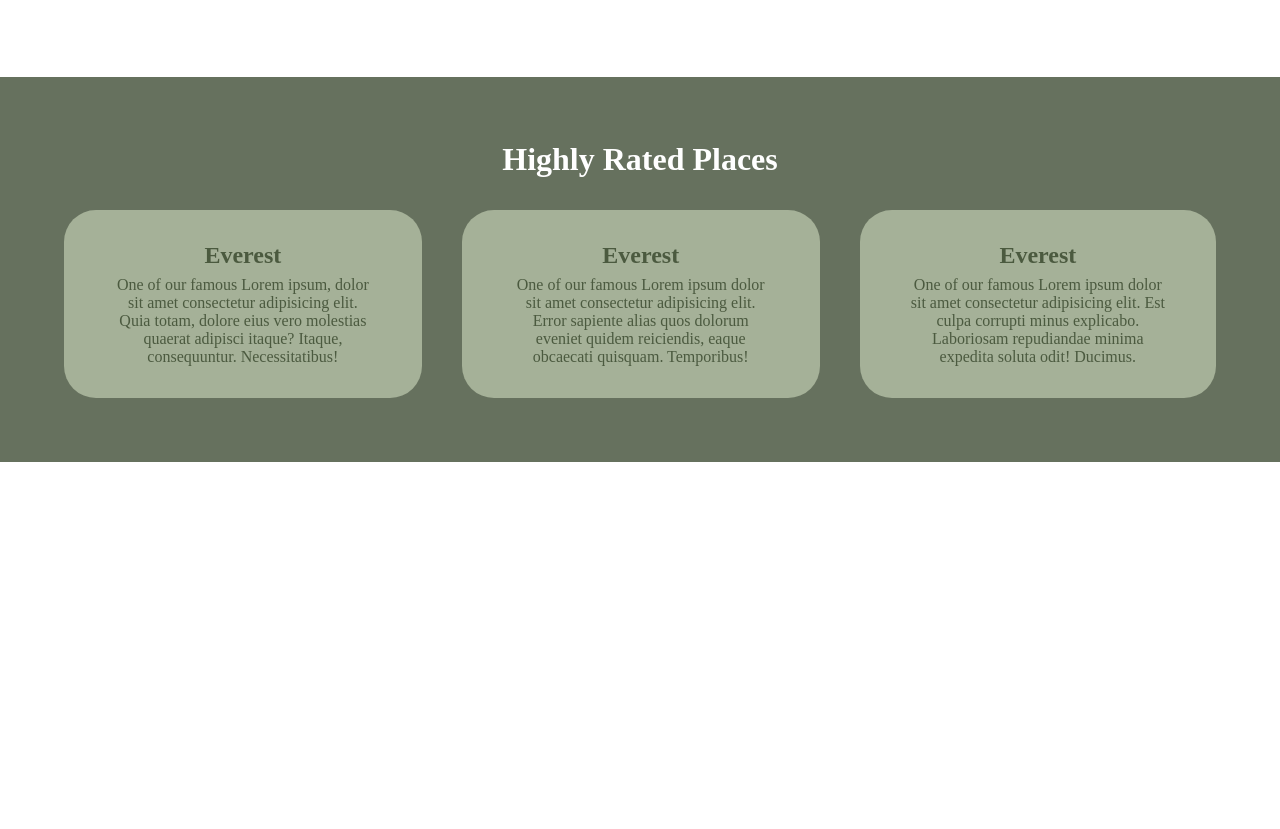
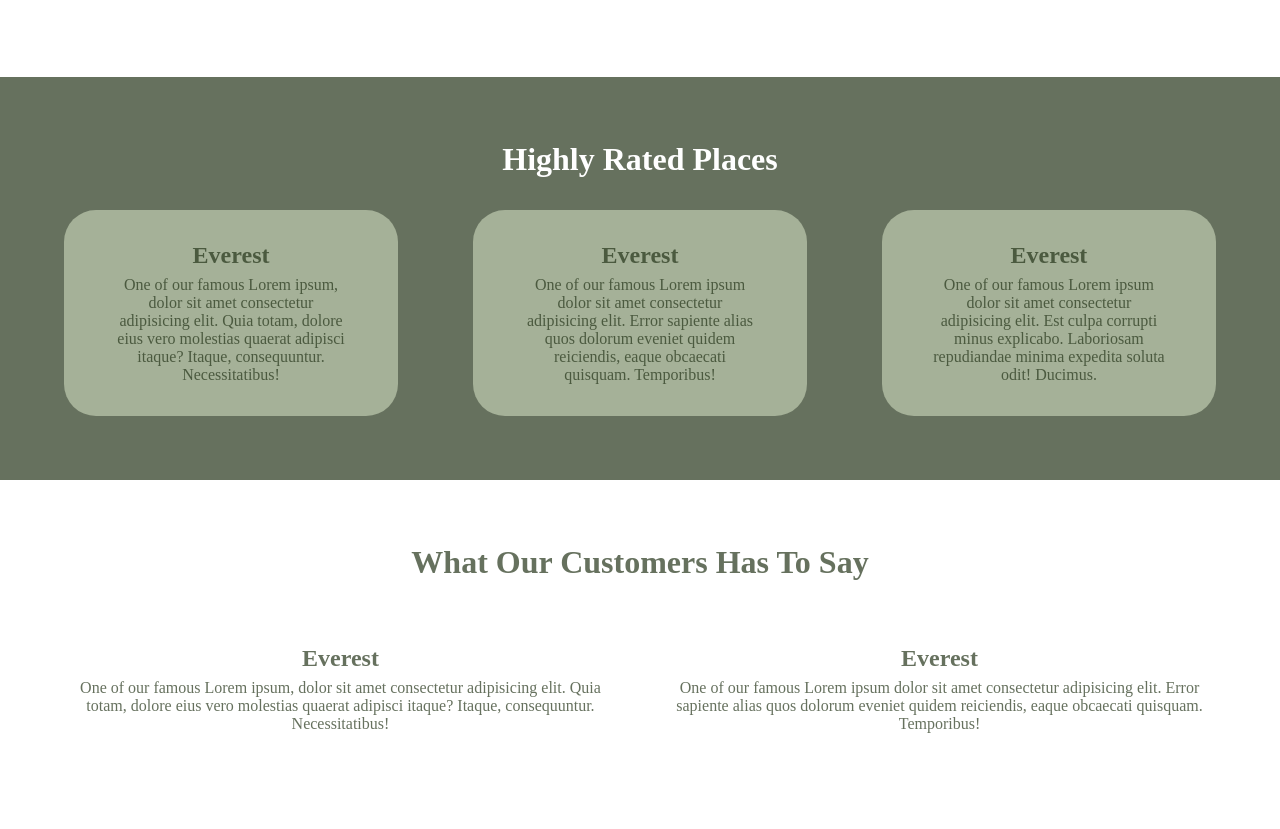
Before and after one commit to RionelxSlovesky/travelling-concept-webpage, a plain HTML site: page index.html in a window 1280 px wide. Shown: the part 749-1578 px from the top of the page. Before the commit the page ends 1211 px from the top, so only its background shows below. Drawn offline with Linux system fonts and the light colour scheme.

Commit message:
Added review section
Added review section, and also altered the way of coding to the way KP taught. The results are the same, but this definitely decreases future CSS.

Although there is nothing much to learn about flex for me, but my coding style is improving immensely (I'm writing fewer and much cleaner code now)

```diff
--- a/index.html
+++ b/index.html
@@ -28,7 +28,7 @@
 
         <section id="places-container" class="lg-container ">
             <h2 id="places-header">Highly Rated Places</h2>
-            <div  class="big-flex">
+            <div  class="f-row">
                 <div class="place-container">
                     <h3 class="place-header">Everest</h3>
                     <p>One of our famous Lorem ipsum, dolor sit amet consectetur adipisicing elit. Quia totam, dolore eius vero molestias quaerat adipisci itaque? Itaque, consequuntur. Necessitatibus!</p>
@@ -44,6 +44,22 @@
             </div>
         </section>
 
+        <section id="reviews-container" class="lg-container">
+            <h2 id="reviews-header">What Our Customers Has To Say</h2>
+            <div class="f-row">
+                <div class="review-container">
+                    <h3 class="review-header">Everest</h3>
+                    <p>One of our famous Lorem ipsum, dolor sit amet consectetur adipisicing elit. Quia totam, dolore eius vero molestias quaerat adipisci itaque? Itaque, consequuntur. Necessitatibus!</p>
+                </div>
+                <div class="review-container">
+                    <h3 class="review-header">Everest</h3>
+                    <p>One of our famous Lorem ipsum dolor sit amet consectetur adipisicing elit. Error sapiente alias quos dolorum eveniet quidem reiciendis, eaque obcaecati quisquam. Temporibus!</p>
+                </div>
+
+            </div>
+
+        </section>
+
 
 
 
--- a/style.css
+++ b/style.css
@@ -59,7 +59,7 @@
     padding: 5em 5em;
 }
 
-#founders-header, #places-header {
+#founders-header, #places-header, #reviews-header {
     font-size: 2rem;
     margin-bottom: 1em;
     text-align: center;
@@ -82,11 +82,10 @@
     color: white;
 }
 
-.big-flex {
+.f-row {
     display: flex;
     justify-content: space-between;
     text-align: center;
-    gap: 2.5em;
 }
 
 .place-container {
@@ -94,9 +93,20 @@
     color: rgba(37, 53, 26, 0.7);
     padding: 2em 3em;
     border-radius: 2em;
+    max-width: 29%;
 }
 
-.place-header {
+.place-header, .review-header {
     font-size: 1.5rem;
     margin-bottom: 0.3em;
 }
+
+#reviews-container {
+    color: rgba(37, 53, 26, 0.7);
+}
+
+.review-container {
+    padding: 2em 0;
+    max-width: 48%;
+    color: rgba(37, 53, 26, 0.7);
+}
```
